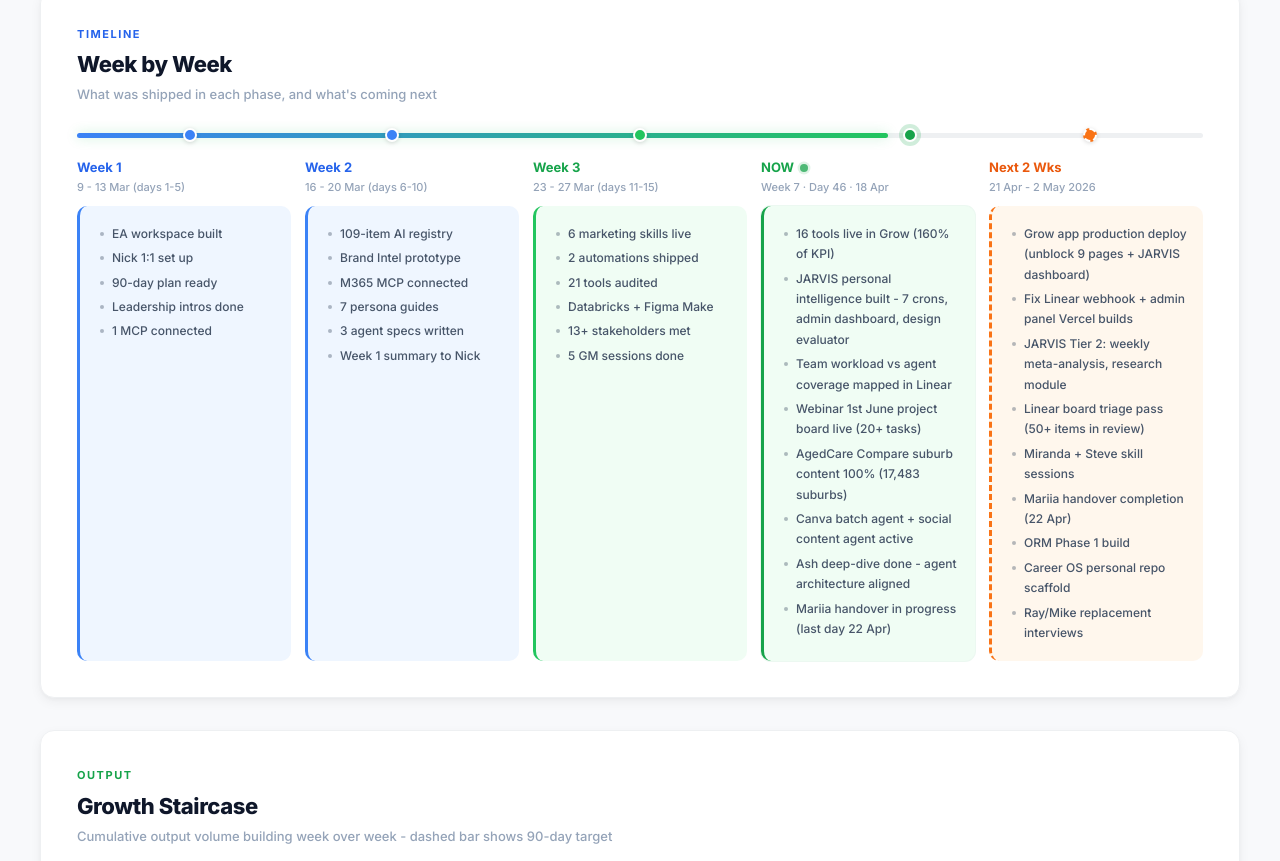
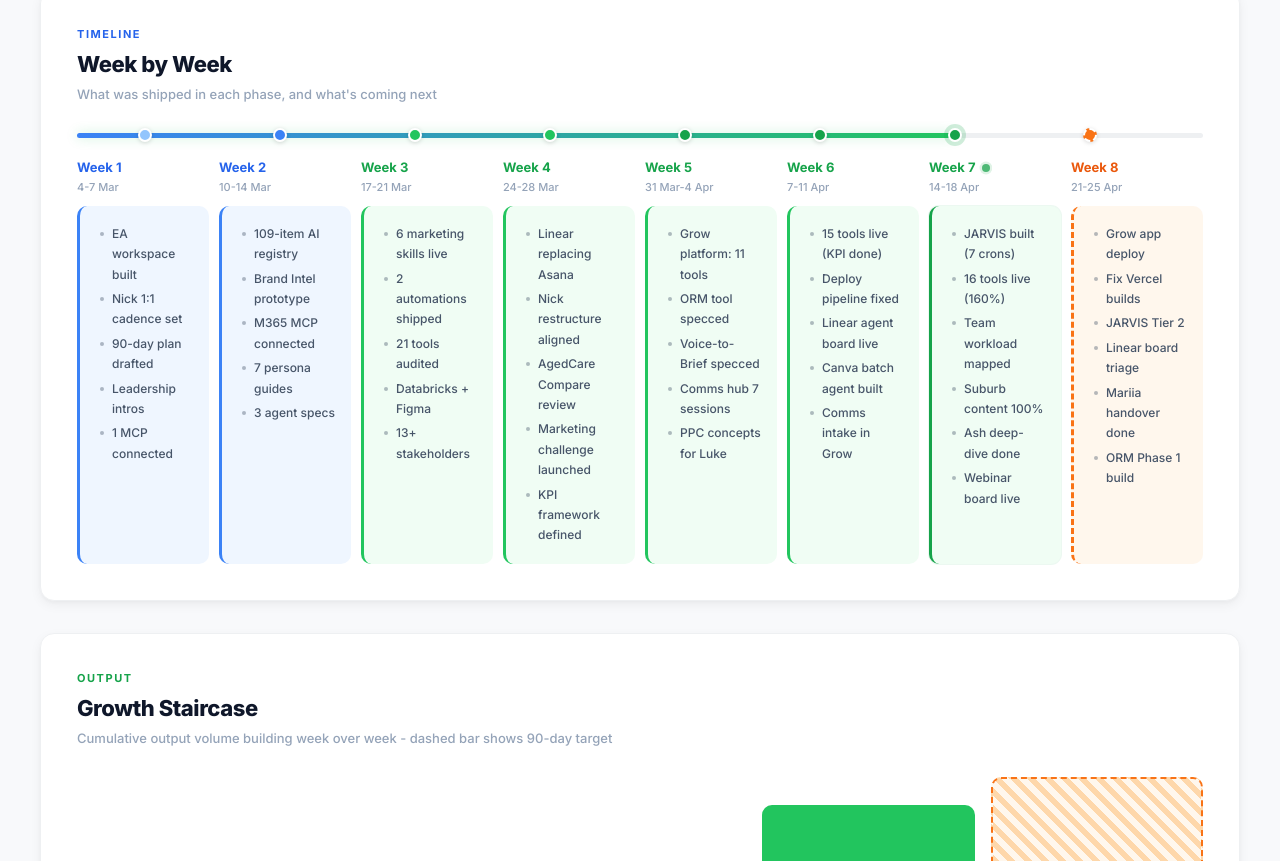
Before and after one commit to imranm-cpu/trilogy-ai-plan, a website: page roadmap-visual.html in a window 1280 px wide. Shown: the part 578-1439 px from the top of the page. Drawn offline with Linux system fonts and the light colour scheme.

Commit message:
Timeline: expand to 1 bar per week (8 columns, weeks 1-8)
Replaces the compressed 5-column layout with individual weeks.
Weeks 4-6 broken out from the old NOW blob. Week 7 is current.

Co-Authored-By: Claude Opus 4.6 (1M context) <noreply@anthropic.com>

```diff
--- a/roadmap-visual.html
+++ b/roadmap-visual.html
@@ -257,8 +257,8 @@
 
     .timeline-columns {
       display: grid;
-      grid-template-columns: repeat(5, 1fr);
-      gap: 14px;
+      grid-template-columns: repeat(8, 1fr);
+      gap: 10px;
     }
 
     .tl-col {
@@ -1206,11 +1206,14 @@
     <div class="section-desc">What was shipped in each phase, and what's coming next</div>
 
     <div class="timeline-spine">
-      <div class="timeline-spine-fill" style="width:72%;"></div>
-      <div class="timeline-dot" style="left:10%; background:#3b82f6;"></div>
-      <div class="timeline-dot" style="left:28%; background:#3b82f6;"></div>
-      <div class="timeline-dot" style="left:50%; background:#22c55e;"></div>
-      <div class="timeline-dot" style="left:74%; background:#16a34a; box-shadow: 0 0 0 4px rgba(22,163,74,0.2);"></div>
+      <div class="timeline-spine-fill" style="width:78%;"></div>
+      <div class="timeline-dot" style="left:6%; background:#93c5fd;"></div>
+      <div class="timeline-dot" style="left:18%; background:#3b82f6;"></div>
+      <div class="timeline-dot" style="left:30%; background:#22c55e;"></div>
+      <div class="timeline-dot" style="left:42%; background:#22c55e;"></div>
+      <div class="timeline-dot" style="left:54%; background:#16a34a;"></div>
+      <div class="timeline-dot" style="left:66%; background:#16a34a;"></div>
+      <div class="timeline-dot" style="left:78%; background:#16a34a; box-shadow: 0 0 0 4px rgba(22,163,74,0.2);"></div>
       <div class="timeline-dot" style="left:90%; background:#f97316; border-style: dashed;"></div>
     </div>
 
@@ -1218,14 +1221,14 @@
       <div class="tl-col col-blue">
         <div class="tl-header">
           <div class="tl-week">Week 1</div>
-          <div class="tl-date">9 - 13 Mar (days 1-5)</div>
+          <div class="tl-date">4-7 Mar</div>
         </div>
         <div class="tl-card">
           <ul>
             <li>EA workspace built</li>
-            <li>Nick 1:1 set up</li>
-            <li>90-day plan ready</li>
-            <li>Leadership intros done</li>
+            <li>Nick 1:1 cadence set</li>
+            <li>90-day plan drafted</li>
+            <li>Leadership intros</li>
             <li>1 MCP connected</li>
           </ul>
         </div>
@@ -1234,7 +1237,7 @@
       <div class="tl-col col-blue">
         <div class="tl-header">
           <div class="tl-week">Week 2</div>
-          <div class="tl-date">16 - 20 Mar (days 6-10)</div>
+          <div class="tl-date">10-14 Mar</div>
         </div>
         <div class="tl-card">
           <ul>
@@ -1242,8 +1245,7 @@
             <li>Brand Intel prototype</li>
             <li>M365 MCP connected</li>
             <li>7 persona guides</li>
-            <li>3 agent specs written</li>
-            <li>Week 1 summary to Nick</li>
+            <li>3 agent specs</li>
           </ul>
         </div>
       </div>
@@ -1251,55 +1253,97 @@
       <div class="tl-col col-green">
         <div class="tl-header">
           <div class="tl-week">Week 3</div>
-          <div class="tl-date">23 - 27 Mar (days 11-15)</div>
+          <div class="tl-date">17-21 Mar</div>
         </div>
         <div class="tl-card">
           <ul>
             <li>6 marketing skills live</li>
             <li>2 automations shipped</li>
             <li>21 tools audited</li>
-            <li>Databricks + Figma Make</li>
-            <li>13+ stakeholders met</li>
-            <li>5 GM sessions done</li>
+            <li>Databricks + Figma</li>
+            <li>13+ stakeholders</li>
+          </ul>
+        </div>
+      </div>
+
+      <div class="tl-col col-green">
+        <div class="tl-header">
+          <div class="tl-week">Week 4</div>
+          <div class="tl-date">24-28 Mar</div>
+        </div>
+        <div class="tl-card">
+          <ul>
+            <li>Linear replacing Asana</li>
+            <li>Nick restructure aligned</li>
+            <li>AgedCare Compare review</li>
+            <li>Marketing challenge launched</li>
+            <li>KPI framework defined</li>
+          </ul>
+        </div>
+      </div>
+
+      <div class="tl-col col-green">
+        <div class="tl-header">
+          <div class="tl-week">Week 5</div>
+          <div class="tl-date">31 Mar-4 Apr</div>
+        </div>
+        <div class="tl-card">
+          <ul>
+            <li>Grow platform: 11 tools</li>
+            <li>ORM tool specced</li>
+            <li>Voice-to-Brief specced</li>
+            <li>Comms hub 7 sessions</li>
+            <li>PPC concepts for Luke</li>
+          </ul>
+        </div>
+      </div>
+
+      <div class="tl-col col-green">
+        <div class="tl-header">
+          <div class="tl-week">Week 6</div>
+          <div class="tl-date">7-11 Apr</div>
+        </div>
+        <div class="tl-card">
+          <ul>
+            <li>15 tools live (KPI done)</li>
+            <li>Deploy pipeline fixed</li>
+            <li>Linear agent board live</li>
+            <li>Canva batch agent built</li>
+            <li>Comms intake in Grow</li>
           </ul>
         </div>
       </div>
 
       <div class="tl-col col-now">
         <div class="tl-header">
-          <div class="tl-week">NOW</div>
-          <div class="tl-date">Week 7 &middot; Day 46 &middot; 18 Apr</div>
+          <div class="tl-week">Week 7</div>
+          <div class="tl-date">14-18 Apr</div>
         </div>
         <div class="tl-card">
           <ul>
-            <li>16 tools live in Grow (160% of KPI)</li>
-            <li>JARVIS personal intelligence built - 7 crons, admin dashboard, design evaluator</li>
-            <li>Team workload vs agent coverage mapped in Linear</li>
-            <li>Webinar 1st June project board live (20+ tasks)</li>
-            <li>AgedCare Compare suburb content 100% (17,483 suburbs)</li>
-            <li>Canva batch agent + social content agent active</li>
-            <li>Ash deep-dive done - agent architecture aligned</li>
-            <li>Mariia handover in progress (last day 22 Apr)</li>
+            <li>JARVIS built (7 crons)</li>
+            <li>16 tools live (160%)</li>
+            <li>Team workload mapped</li>
+            <li>Suburb content 100%</li>
+            <li>Ash deep-dive done</li>
+            <li>Webinar board live</li>
           </ul>
         </div>
       </div>
 
       <div class="tl-col col-future">
         <div class="tl-header">
-          <div class="tl-week">Next 2 Wks</div>
-          <div class="tl-date">21 Apr - 2 May 2026</div>
+          <div class="tl-week">Week 8</div>
+          <div class="tl-date">21-25 Apr</div>
         </div>
         <div class="tl-card">
           <ul>
-            <li>Grow app production deploy (unblock 9 pages + JARVIS dashboard)</li>
-            <li>Fix Linear webhook + admin panel Vercel builds</li>
-            <li>JARVIS Tier 2: weekly meta-analysis, research module</li>
-            <li>Linear board triage pass (50+ items in review)</li>
-            <li>Miranda + Steve skill sessions</li>
-            <li>Mariia handover completion (22 Apr)</li>
+            <li>Grow app deploy</li>
+            <li>Fix Vercel builds</li>
+            <li>JARVIS Tier 2</li>
+            <li>Linear board triage</li>
+            <li>Mariia handover done</li>
             <li>ORM Phase 1 build</li>
-            <li>Career OS personal repo scaffold</li>
-            <li>Ray/Mike replacement interviews</li>
           </ul>
         </div>
       </div>
```
